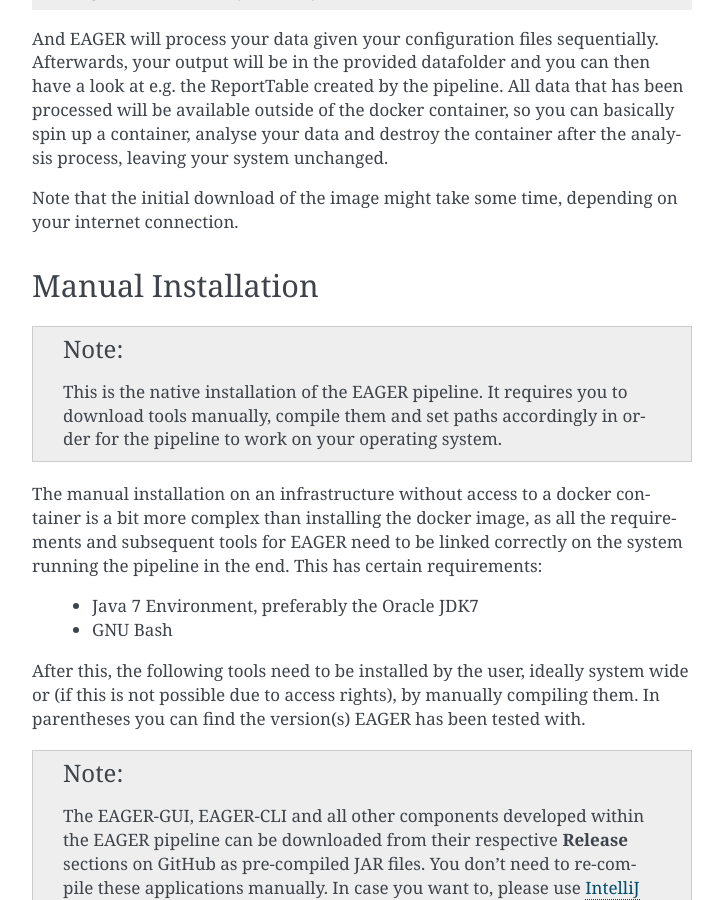
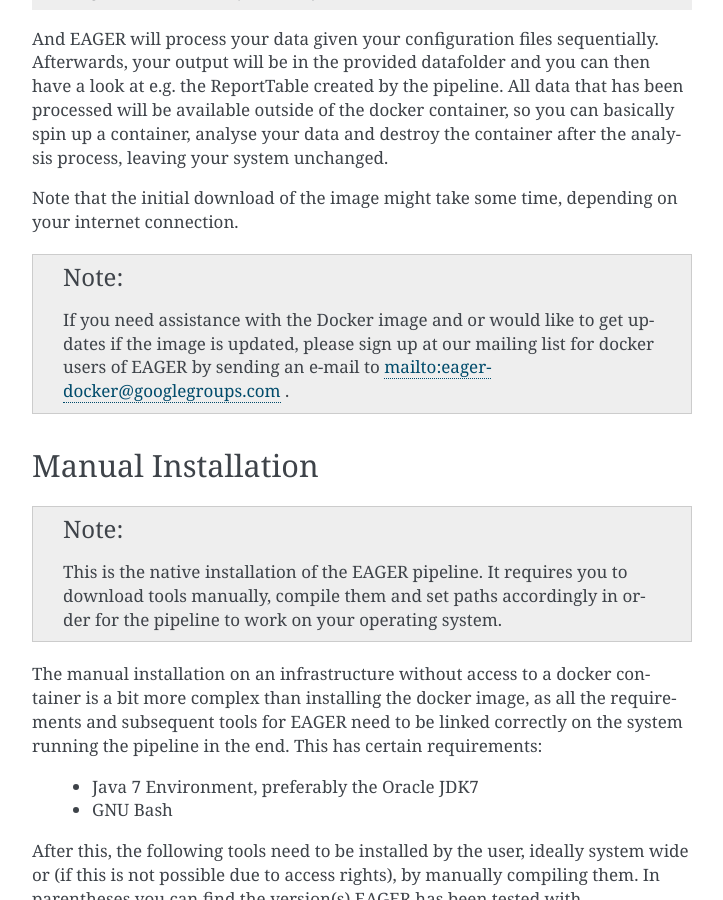
Before and after one commit to apeltzer/EAGER-GUI, a Sphinx documentation site: the page built from docs/contents/installation.rst, in a window 1280 px wide and 900 px high, scrolled down 3563 px. Shown: the whole window, without its empty margins (388-1111 px from the left). Built offline with Sphinx 7.4.7, drawn with Linux system fonts in a browser that asks for light colours.

Commit message:
Updated e-mail hinweis.

```diff
--- a/docs/contents/installation.rst
+++ b/docs/contents/installation.rst
@@ -149,6 +149,11 @@
 Note that the initial download of the image might take some time, depending on your internet connection.
 
 
+.. note::
+
+   If you need assistance with the Docker image and or would like to get updates if the image is updated, please sign up at our mailing list for docker users of EAGER by sending an e-mail to `<eager-docker@googlegroups.com>`_ .
+
+
 
 
 Manual Installation
```
